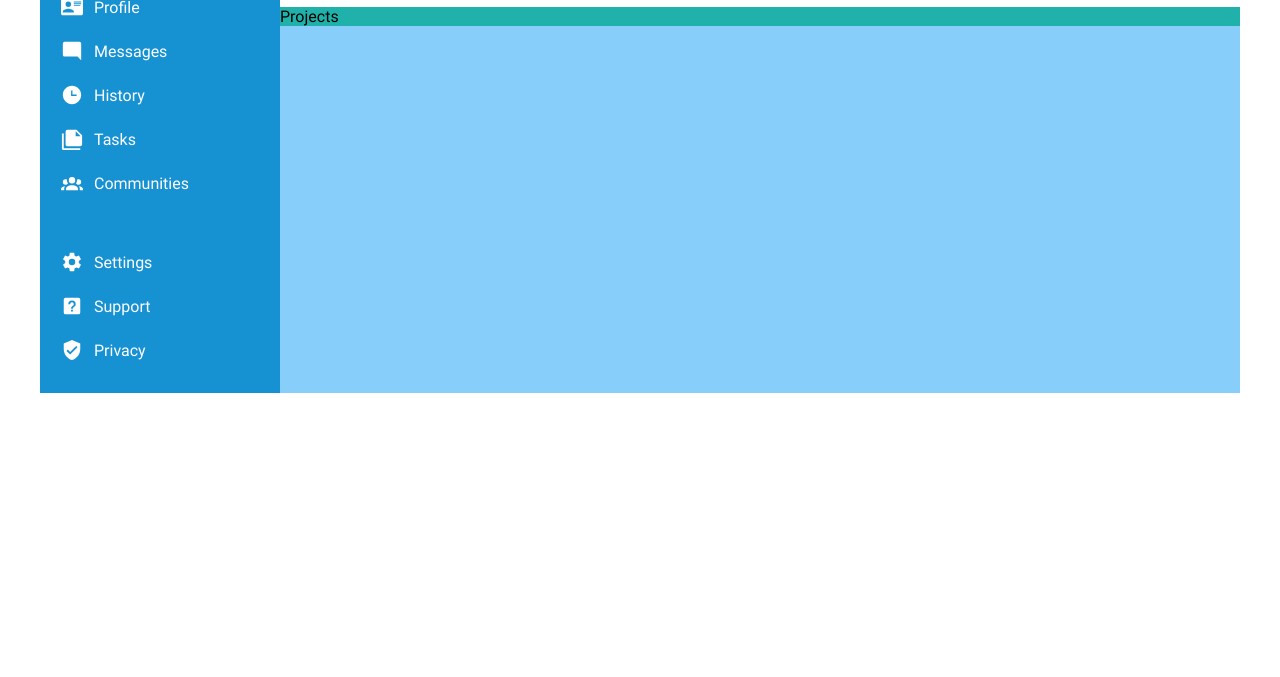
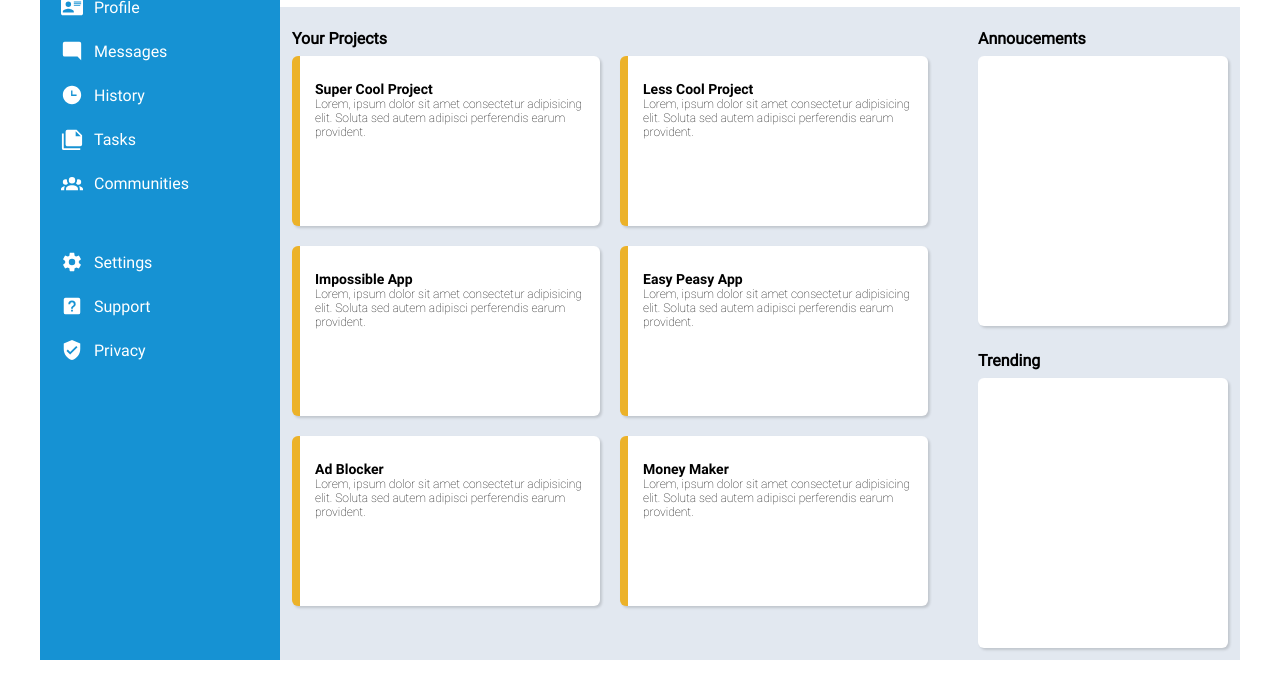
Before and after one commit to cqueiroga/odin-dashboard, a plain HTML site: page index.html in a window 1280 px wide. Shown: the part 123-800 px from the top of the page. Drawn offline with Linux system fonts and the light colour scheme.

Commit message:
- Added bold and thin fonts - Updated main content styling - Used grids to layout projects, annoucements and trending sections - Used flexbox to layout the cards under the projects section - Updated styling for the cards - Included box shadow, radius corners and border on the left side - Started including card text

```diff
--- a/css/style.css
+++ b/css/style.css
@@ -1,6 +1,16 @@
 @font-face {
 	font-family: "roboto";
 	src: url("/fonts/Roboto-Regular.ttf");
+}
+
+@font-face {
+	font-family: "roboto-bold";
+	src: url("/fonts/Roboto-Bold.ttf");
+}
+
+@font-face {
+	font-family: "roboto-thin";
+	src: url("/fonts/Roboto-Thin.ttf");
 }
 
 * {
@@ -85,7 +95,7 @@ nav a,
 
 .main-content {
 	grid-column: 2 / 3;
-	background-color: lightskyblue;
+	background-color: #e2e8f0;
 }
 
 .header {
@@ -174,6 +184,79 @@ nav a,
 	margin: 10px;
 }
 
+.proj-announcement {
+	padding: 12px;
+	display: grid;
+	grid-template-columns: 3fr 1fr;
+}
+
 .projects {
-	background-color: lightseagreen;
+	grid-column: 1 / 2;
 }
+
+.proj-announcement h3 {
+	font-size: 16px;
+	margin-top: 10px;
+	margin-bottom: 8px;
+}
+
+.card-container {
+	display: flex;
+	flex-wrap: wrap;
+	gap: 20px;
+}
+
+.cards {
+	width: 270px;
+	height: 120px;
+	border-radius: 6px;
+	border-left: 8px solid #ecb229;
+	background-color: white;
+	padding: 25px 15px;
+}
+
+.card-title {
+	font-family: roboto-bold;
+	font-size: 14px;
+}
+
+.card-text {
+	font-family: roboto-thin;
+	font-size: 12px;
+}
+
+.annoucements-trending {
+	grid-column: 2 / 3;
+	display: grid;
+	grid-template-rows: 1fr 1fr;
+	margin: 0 auto;
+	gap: 15px;
+}
+
+.annoucements {
+	grid-row: 1 / 2;
+}
+
+.annoucement-card {
+	width: 250px;
+	height: 270px;
+	background-color: white;
+	border-radius: 6px;
+}
+
+.trending {
+	grid-row: 2 / 3;
+}
+
+.trending-card {
+	width: 250px;
+	height: 270px;
+	background-color: white;
+	border-radius: 6px;
+}
+
+.cards,
+.annoucement-card,
+.trending-card {
+	box-shadow: rgba(0, 0, 0, 0.15) 1.95px 1.95px 2.6px;
+}
--- a/index.html
+++ b/index.html
@@ -70,7 +70,65 @@
 						<button id="share-btn">Share</button>
 					</div>
 				</div>
-				<div class="projects">Projects</div>
+				<div class="proj-announcement">
+					<div class="projects">
+						<h3>Your Projects</h3>
+						<div class="card-container">
+							<div class="cards">
+								<div class="card-title">Super Cool Project</div>
+								<div class="card-text">
+									Lorem, ipsum dolor sit amet consectetur adipisicing elit.
+									Soluta sed autem adipisci perferendis earum provident.
+								</div>
+							</div>
+							<div class="cards">
+								<div class="card-title">Less Cool Project</div>
+								<div class="card-text">
+									Lorem, ipsum dolor sit amet consectetur adipisicing elit.
+									Soluta sed autem adipisci perferendis earum provident.
+								</div>
+							</div>
+							<div class="cards">
+								<div class="card-title">Impossible App</div>
+								<div class="card-text">
+									Lorem, ipsum dolor sit amet consectetur adipisicing elit.
+									Soluta sed autem adipisci perferendis earum provident.
+								</div>
+							</div>
+							<div class="cards">
+								<div class="card-title">Easy Peasy App</div>
+								<div class="card-text">
+									Lorem, ipsum dolor sit amet consectetur adipisicing elit.
+									Soluta sed autem adipisci perferendis earum provident.
+								</div>
+							</div>
+							<div class="cards">
+								<div class="card-title">Ad Blocker</div>
+								<div class="card-text">
+									Lorem, ipsum dolor sit amet consectetur adipisicing elit.
+									Soluta sed autem adipisci perferendis earum provident.
+								</div>
+							</div>
+							<div class="cards">
+								<div class="card-title">Money Maker</div>
+								<div class="card-text">
+									Lorem, ipsum dolor sit amet consectetur adipisicing elit.
+									Soluta sed autem adipisci perferendis earum provident.
+								</div>
+							</div>
+						</div>
+					</div>
+					<div class="annoucements-trending">
+						<div class="annoucements">
+							<h3>Annoucements</h3>
+							<div class="annoucement-card"></div>
+						</div>
+						<div class="trending">
+							<h3>Trending</h3>
+							<div class="trending-card"></div>
+						</div>
+					</div>
+				</div>
 			</div>
 		</div>
 	</body>
```
Also changed, not shown: fonts/Roboto-Bold.ttf (added), fonts/Roboto-Thin.ttf (added), 1 other file.
